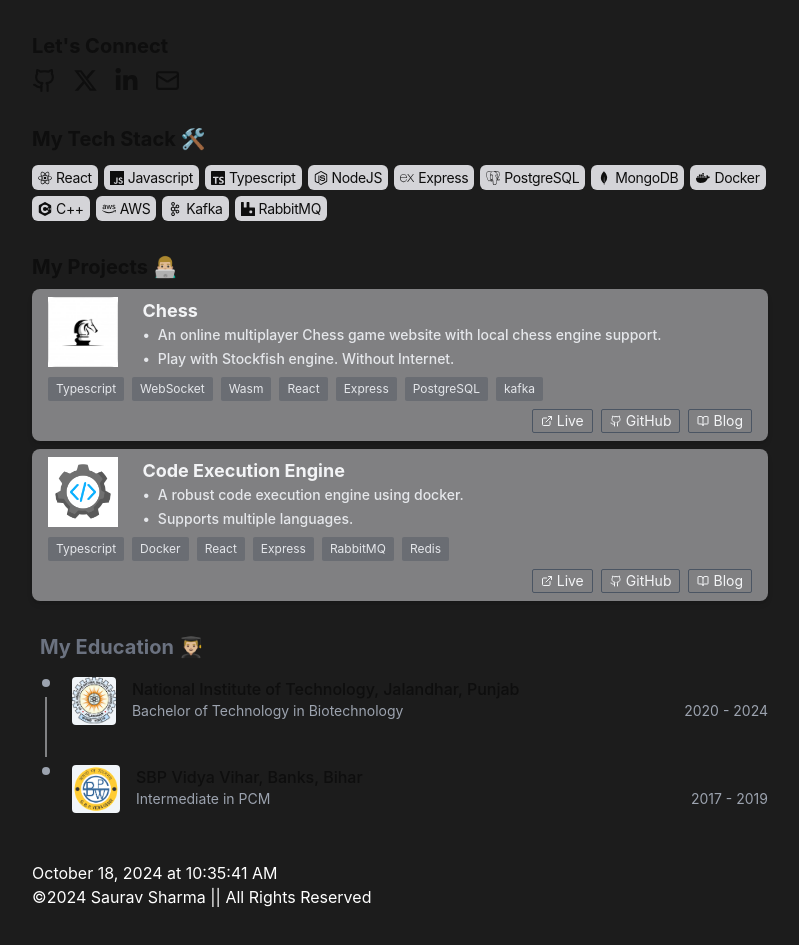
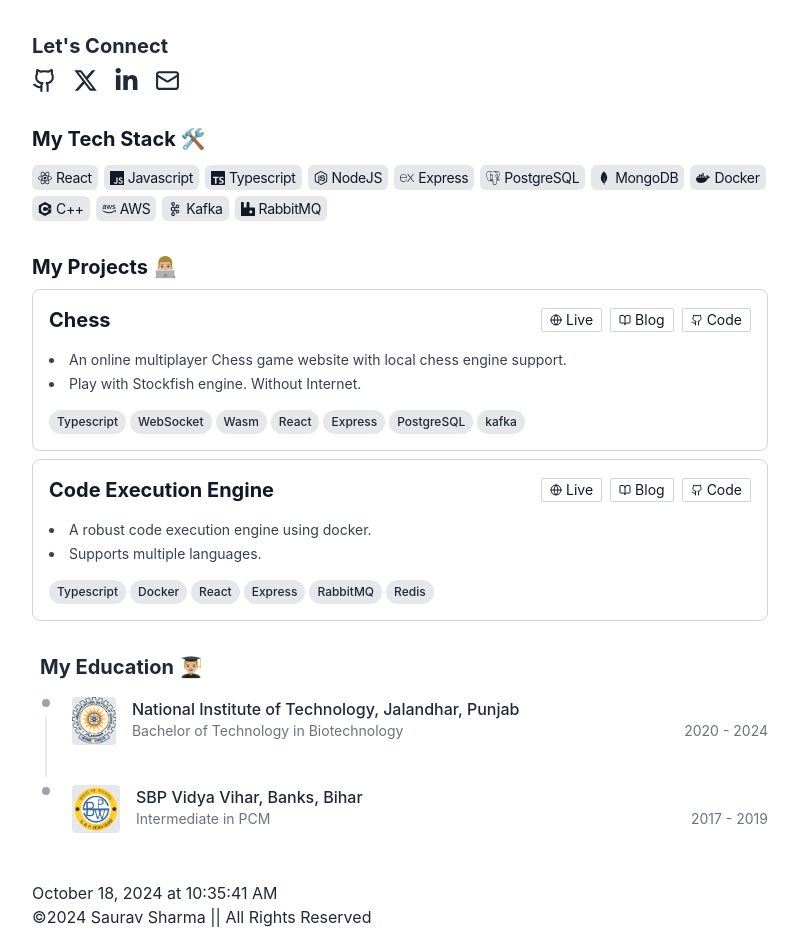
Before and after one commit to aniketsaurav18/saurav, a Next.js app: page / in a window 1280 px wide. Shown: the part 244-1189 px from the top of the page, without its empty margins (240-1039 px from the left). Built offline with nearby package versions, Linux system fonts and the light colour scheme.

Commit message:
fixed light mode error

```diff
--- a/src/app/globals.css
+++ b/src/app/globals.css
@@ -7,19 +7,20 @@
   --foreground: #0e0e0e;
 }
 
+body {
+  color: var(--foreground);
+  background-color: var(--background);
+  font-family: Inter, Helvetica, sans-serif;
+}
+
 @media (prefers-color-scheme: dark) {
   :root {
-    --background: #0a0a0a;
-    --foreground: #ededed;
+    --background: #1c1c1c;
+    --foreground: #e4e4e4;
   }
 }
 
-body {
-  color: var(--foreground);
-  background: #1c1c1c;
-  font-family: Inter, Helvetica, sans-serif;
-}
-
+/* Utility for text wrap balance */
 @layer utilities {
   .text-balance {
     text-wrap: balance;
@@ -32,16 +33,30 @@ body {
 }
 
 .custom-scrollbar::-webkit-scrollbar-track {
+  background: #e5e5e5; /* Light background for track */
+}
+
+.custom-scrollbar::-webkit-scrollbar-thumb {
+  background-color: #bbb;
+  border-radius: 4px;
+  border: 2px solid #f2f2f2;
+}
+
+/* Dark theme scrollbar styles */
+html.dark .custom-scrollbar::-webkit-scrollbar-track {
   background: #222; /* Dark background for track */
 }
 
-.custom-scrollbar::-webkit-scrollbar-thumb {
+html.dark .custom-scrollbar::-webkit-scrollbar-thumb {
   background-color: #555;
-  border-radius: 4px;
   border: 2px solid #333;
 }
 
 .custom-scrollbar {
-  scrollbar-color: #555 #222; /* Firefox */
+  scrollbar-color: #bbb #e5e5e5; /* Firefox (light theme) */
   scrollbar-width: thin;
 }
+
+html.dark .custom-scrollbar {
+  scrollbar-color: #555 #222; /* Firefox (dark theme) */
+}
--- a/src/app/projects/page.tsx
+++ b/src/app/projects/page.tsx
@@ -1,13 +1,13 @@
-import ProjectCard from "@/components/ProjectCard";
+import { ProjectCard2 } from "@/components/ProjectCard";
 import { MyProjects } from "@/lib/Projects";
 
 export default function Home() {
   return (
     <div>
-      <h1 className="font-bold text-x. sm:text-2xl my-2">My Projects 👨🏼‍💻</h1>
+      <h1 className="font-bold text-xl sm:text-2xl my-2">My Projects 👨🏼‍💻</h1>
       <div className="flex flex-col gap-2">
         {MyProjects.map((p, index) => (
-          <ProjectCard
+          <ProjectCard2
             key={index}
             title={p.projectName}
             description={p.projectDescription}
--- a/src/components/About.tsx
+++ b/src/components/About.tsx
@@ -5,7 +5,7 @@ import { FaLinkedinIn } from "react-icons/fa";
 
 const About = () => {
   return (
-    <main className="flex flex-col">
+    <main className="flex flex-col text-gray-800 dark:text-white">
       <p className="text-3xl font-bold">Hi, I am Saurav &#128075;</p>
       <ul className="my-2 text-base font-medium space-y-1">
         <li className="flex items-start">
@@ -26,16 +26,32 @@ const About = () => {
       <div className="my-4">
         <h1 className="font-bold text-xl my-2">Let&#39;s Connect</h1>
         <div className="flex flex-row gap-4 text-2xl">
-          <a href="https://github.com/aniketsaurav18">
+          <a
+            href="https://github.com/aniketsaurav18"
+            className="hover:text-gray-600 dark:hover:text-gray-300"
+            aria-label="GitHub"
+          >
             <LuGithub size={25} />
           </a>
-          <a href="https://twitter.com/aniketsauravv">
+          <a
+            href="https://twitter.com/aniketsauravv"
+            className="hover:text-blue-500 dark:hover:text-blue-400"
+            aria-label="Twitter"
+          >
             <FaXTwitter size={25} />
           </a>
-          <a href="https://www.linkedin.com/in/saurav-s-94328110a/">
+          <a
+            href="https://www.linkedin.com/in/saurav-s-94328110a/"
+            className="hover:text-blue-600 dark:hover:text-blue-400"
+            aria-label="LinkedIn"
+          >
             <FaLinkedinIn size={25} />
           </a>
-          <a href="mailto:aniketsaurav18@gmail.com">
+          <a
+            href="mailto:aniketsaurav18@gmail.com"
+            className="hover:text-red-500 dark:hover:text-red-400"
+            aria-label="Mail"
+          >
             <LuMail size={25} />
           </a>
         </div>
--- a/src/components/Education.tsx
+++ b/src/components/Education.tsx
@@ -2,14 +2,14 @@ export default function Education() {
   return (
     <div>
       <div className="ps-2 my-2 first:mt-0">
-        <h1 className="text-xl font-bold text-gray-500 dark:text-gray-100">
+        <h1 className="text-xl font-bold text-gray-800 dark:text-gray-100">
           My Education 👨🏼‍🎓
         </h1>
       </div>
-      <div className="flex flex-col">
+      <div className="flex flex-col text-gray-800 dark:text-white">
         <div className="flex gap-x-3 w-full">
           {/* Icon */}
-          <div className="relative last:after:hidden after:absolute after:top-7 after:bottom-0 after:start-3.5 after:w-px after:-translate-x-[0.5px] after:bg-gray-200 dark:after:bg-neutral-700">
+          <div className="relative last:after:hidden after:absolute after:top-7 after:bottom-0 after:start-3.5 after:w-px after:-translate-x-[0.5px] after:bg-gray-300 dark:after:bg-neutral-700">
             <div className="relative z-10 w-7 h-7 flex justify-center items-center">
               <div className="w-2 h-2 rounded-full bg-gray-400 dark:bg-neutral-600"></div>
             </div>
@@ -17,20 +17,18 @@ export default function Education() {
           <div className="w-full pb-8 pt-2">
             <div className="flex gap-4">
               <img
-                className="h-12 w-12 rounded object-cover object-center bg-slate-100"
+                className="h-12 w-12 rounded object-cover object-center bg-gray-200 dark:bg-neutral-700"
                 src="/NITJ-Logo-2.png"
                 alt="NITJ Logo"
                 width={20}
               />
               <div className="text-base font-medium w-full">
-                <h3 className="font-medium">
+                <h3 className="font-medium text-gray-800 dark:text-gray-100">
                   National Institute of Technology, Jalandhar, Punjab
                 </h3>
-                <div className="flex flex-col sm:flex-row justify-between font-normal text-sm text-gray-400">
+                <div className="flex flex-col sm:flex-row justify-between font-normal text-sm text-gray-500 dark:text-gray-400">
                   <p>
                     <span>Bachelor of Technology in Biotechnology</span>
-                    {/* <span className="mx-1">|</span>
-                    <span>CGPA: 9.0</span> */}
                   </p>
                   <p>2020 - 2024</p>
                 </div>
@@ -40,7 +38,7 @@ export default function Education() {
         </div>
         <div className="flex gap-x-3">
           {/* Icon */}
-          <div className="relative last:after:hidden dark:after:bg-neutral-700">
+          <div className="relative ">
             <div className="relative z-10 w-7 h-7 flex justify-center items-center">
               <div className="w-2 h-2 rounded-full bg-gray-400 dark:bg-neutral-600"></div>
             </div>
@@ -48,17 +46,17 @@ export default function Education() {
           <div className="w-full pb-8 pt-2">
             <div className="flex gap-4">
               <img
-                className="h-12 w-12 rounded object-cover object-center bg-slate-100"
+                className="h-12 w-12 rounded object-cover object-center bg-gray-200 dark:bg-neutral-700"
                 src="/SBP-LOGO.png"
                 alt="SBP Logo"
               />
               <div className="text-base font-medium w-full">
-                <h3 className="font-medium">SBP Vidya Vihar, Banks, Bihar</h3>
-                <div className="flex flex-col sm:flex-row justify-between font-normal text-sm text-gray-400">
+                <h3 className="font-medium text-gray-800 dark:text-gray-100">
+                  SBP Vidya Vihar, Banks, Bihar
+                </h3>
+                <div className="flex flex-col sm:flex-row justify-between font-normal text-sm text-gray-500 dark:text-gray-400">
                   <p>
                     <span>Intermediate in PCM</span>
-                    {/* <span className="mx-1">|</span>
-                    <span>Percentage: 84%</span> */}
                   </p>
                   <p>2017 - 2019</p>
                 </div>
@@ -67,7 +65,6 @@ export default function Education() {
           </div>
         </div>
         {/* Additional Items as needed */}
-        {/* Repeat similarly structured items here, updating content as required */}
       </div>
     </div>
   );
--- a/src/components/Footer.tsx
+++ b/src/components/Footer.tsx
@@ -14,7 +14,7 @@ const Footer = () => {
   }, []);
 
   return (
-    <footer className="my-4 text-white sm:text-base text-sm ">
+    <footer className="my-4 text-gray-800 dark:text-gray-300 sm:text-base text-sm">
       <div className="flex justify-between">
         {dateTime ? (
           <p>
--- a/src/components/Header.tsx
+++ b/src/components/Header.tsx
@@ -1,6 +1,6 @@
 const Header = () => {
   return (
-    <header className="font-bold text-2xl w-full h-10 py-6">
+    <header className="font-bold text-2xl w-full h-10 py-6 text-gray-800 dark:text-gray-100">
       Saurav Sharma
     </header>
   );
--- a/src/components/Navbar.tsx
+++ b/src/components/Navbar.tsx
@@ -1,6 +1,6 @@
 const Navbar = () => {
   return (
-    <nav className="flex flex-row gap-5 my-4 sticky top-0 z-50 backdrop-blur-md py-2">
+    <nav className="flex flex-row gap-5 my-4 sticky top-0 z-50 backdrop-blur-md py-2 text-gray-800 dark:text-gray-200">
       <a href="/" className="hover:underline">
         Home
       </a>
@@ -13,9 +13,6 @@ const Navbar = () => {
       <a href="/blogs" className="hover:underline">
         Blogs
       </a>
-      {/* <a href="/shelf" className="hover:underline">
-        Shelf
-      </a> */}
     </nav>
   );
 };
--- a/src/components/ProjectCard.tsx
+++ b/src/components/ProjectCard.tsx
@@ -1,4 +1,4 @@
-import { ExternalLink, Github, BookOpen } from "lucide-react";
+import { ExternalLink, Github, BookOpen, Globe } from "lucide-react";
 
 interface ProjectCardProps {
   logo: string;
@@ -10,7 +10,53 @@ interface ProjectCardProps {
   blogLink: string | undefined;
 }
 
-export default function ProjectCard({
+const ExternalLinkIcon = ({
+  liveLink,
+  githubLink,
+  blogLink,
+}: {
+  liveLink?: string;
+  githubLink: string;
+  blogLink?: string;
+}) => {
+  return (
+    <div className="flex space-x-2">
+      {liveLink && (
+        <a
+          href={liveLink}
+          target="_blank"
+          rel="noopener noreferrer"
+          className="flex items-center text-sm px-2 py-1 h-6 border border-gray-300 text-gray-900 hover:bg-gray-200 dark:border-gray-500 dark:text-gray-300 dark:hover:bg-zinc-700 rounded-sm transition-all"
+        >
+          <Globe className="h-3 w-3 mr-1" />
+          Live
+        </a>
+      )}
+      {blogLink && (
+        <a
+          href={blogLink}
+          target="_blank"
+          rel="noopener noreferrer"
+          className="flex items-center text-sm px-2 py-1 h-6 border border-gray-300 text-gray-900 hover:bg-gray-200 dark:border-gray-500 dark:text-gray-300 dark:hover:bg-zinc-700 rounded-sm transition-all"
+        >
+          <BookOpen className="h-3 w-3 mr-1" />
+          Blog
+        </a>
+      )}
+      <a
+        href={githubLink}
+        target="_blank"
+        rel="noopener noreferrer"
+        className="flex items-center text-sm px-2 py-1 h-6 border border-gray-300 text-gray-900 hover:bg-gray-200 dark:border-gray-500 dark:text-gray-300 dark:hover:bg-zinc-700 rounded-sm transition-all"
+      >
+        <Github className="h-3 w-3 mr-1" />
+        Code
+      </a>
+    </div>
+  );
+};
+
+export const ProjectCard2 = ({
   logo,
   title,
   description,
@@ -18,82 +64,137 @@ export default function ProjectCard({
   liveLink,
   githubLink,
   blogLink,
-}: ProjectCardProps) {
+}: ProjectCardProps) => {
   return (
-    <div className="w-full max-w-5xl mx-auto text-white px-4 py-2 rounded-lg shadow-md bg-zinc-200/50 dark:bg-[#222222] cursor-pointer">
-      <div className="flex flex-col gap-2">
-        <div className="flex flex-row gap-2 sm:gap-6">
-          <div className="w-[15%] sm:w-[10%] flex-shrink-0">
-            <div className="relative w-full pt-[100%] bg-white">
-              <img
-                src={logo}
-                alt={`${title} logo`}
-                className="absolute top-0 left-0 rounded-lg w-full object-cover"
-              />
-            </div>
-          </div>
-
-          <div className="w-full sm:w-[90%]">
-            <h3 className="sm:text-lg text-sm font-bold text-gray-100">
-              {title}
-            </h3>
-            <ul className="list-disc list-inside space-y-1">
-              {description.map((item, index) => (
-                <li
-                  key={index}
-                  className="text-sm text-gray-200 font-medium flex"
-                >
-                  <span className="flex-shrink-0 mr-2">•</span>
-                  <span>{item}</span>
-                </li>
-              ))}
-            </ul>
+    <div className="relative bg-white border border-gray-300 dark:bg-[#222222] dark:border-zinc-700 rounded-lg overflow-hidden group hover:border-gray-400 dark:hover:border-zinc-600 transition-colors">
+      <div className="p-4">
+        <div className="flex sm:items-center items-start sm:justify-between sm:flex-row flex-col sm:mb-4 mb-2">
+          <h3 className="text-xl font-bold text-gray-900 dark:text-gray-200">
+            {title}
+          </h3>
+          <div className="sm:block hidden">
+            <ExternalLinkIcon
+              liveLink={liveLink}
+              githubLink={githubLink}
+              blogLink={blogLink}
+            />
           </div>
         </div>
-        <div className="flex flex-wrap gap-2">
+        <ul className="space-y-1 text-sm text-gray-700 dark:text-gray-300 list-disc list-inside mb-4">
+          {description.map((item, index) => (
+            <li key={index}>{item}</li>
+          ))}
+        </ul>
+        <div className="flex flex-wrap gap-1">
           {techStack.map((tech, index) => (
             <span
               key={index}
-              className="text-xs font-normal px-2 py-1 bg-gray-700/30 text-gray-200 rounded-sm hover:bg-gray-700/50 transition-colors"
+              className="inline-flex items-center px-2 py-1 rounded-full text-xs font-medium bg-gray-200 text-gray-800 hover:bg-gray-300 dark:bg-zinc-700 dark:text-zinc-300 dark:hover:bg-zinc-600 transition-colors"
             >
               {tech}
             </span>
           ))}
         </div>
-        <div className="flex flex-col gap-4 w-full">
-          <div className="flex flex-wrap gap-2 justify-end">
-            {liveLink && (
-              <a
-                href={liveLink}
-                target="_blank"
-                rel="noopener noreferrer"
-                className="flex items-center text-sm px-2 py-1 h-6 border border-gray-600 text-gray-100 hover:bg-gray-700 rounded-sm transition-all"
-              >
-                <ExternalLink className="w-3 h-3 mr-1" />
-                <span>Live</span>
-              </a>
-            )}
-            <a
-              href={githubLink}
-              target="_blank"
-              rel="noopener noreferrer"
-              className="flex items-center text-sm px-2 py-1 h-6 border border-gray-600 text-gray-100 hover:bg-gray-700 rounded-sm transition-all"
-            >
-              <Github className="w-3 h-3 mr-1" />
-              <span>GitHub</span>
-            </a>
-            <a
-              href={blogLink}
-              target="_blank"
-              rel="noopener noreferrer"
-              className="flex items-center text-sm px-2 py-1 h-6 border border-gray-600 text-gray-100 hover:bg-gray-700 rounded-sm transition-all"
-            >
-              <BookOpen className="w-3 h-3 mr-1" />
-              <span>Blog</span>
-            </a>
-          </div>
+        <div className="sm:hidden block my-2">
+          <ExternalLinkIcon
+            liveLink={liveLink}
+            githubLink={githubLink}
+            blogLink={blogLink}
+          />
         </div>
       </div>
     </div>
   );
-}
+};
+
+// old ProjectCard, not used in the project
+
+// export function ProjectCard({
+//   logo,
+//   title,
+//   description,
+//   techStack,
+//   liveLink,
+//   githubLink,
+//   blogLink,
+// }: ProjectCardProps) {
+//   return (
+//     <div className="w-full max-w-5xl mx-auto text-white px-4 py-2 rounded-lg shadow-md bg-[#222222] cursor-pointer">
+//       <div className="flex flex-col gap-2">
+//         <div className="flex flex-row gap-2 sm:gap-6">
+//           {/* <div className="w-[15%] sm:w-[10%] flex-shrink-0">
+//             <div className="relative w-full pt-[100%] bg-white">
+//               <img
+//                 src={logo}
+//                 alt={`${title} logo`}
+//                 className="absolute top-0 left-0 rounded-lg w-full object-cover"
+//               />
+//             </div>
+//           </div> */}
+
+//           <div className="w-full sm:w-[90%]">
+//             <h3 className="sm:text-lg text-sm font-bold text-gray-100">
+//               {title}
+//             </h3>
+//             <ul className="list-disc list-inside space-y-1">
+//               {description.map((item, index) => (
+//                 <li
+//                   key={index}
+//                   className="text-sm text-gray-200 font-medium flex"
+//                 >
+//                   <span className="flex-shrink-0 mr-2">•</span>
+//                   <span>{item}</span>
+//                 </li>
+//               ))}
+//             </ul>
+//           </div>
+//         </div>
+//         <div className="flex flex-wrap gap-2">
+//           {techStack.map((tech, index) => (
+//             <span
+//               key={index}
+//               className="text-xs font-normal px-2 py-1 bg-gray-700/30 text-gray-200 rounded-sm hover:bg-gray-700/50 transition-colors"
+//             >
+//               {tech}
+//             </span>
+//           ))}
+//         </div>
+//         <div className="flex flex-col gap-4 w-full">
+//           <div className="flex flex-wrap gap-2 justify-end">
+//             {liveLink && (
+//               <a
+//                 href={liveLink}
+//                 target="_blank"
+//                 rel="noopener noreferrer"
+//                 className="flex items-center text-sm px-2 py-1 h-6 border border-gray-600 text-gray-100 hover:bg-gray-700 rounded-sm transition-all"
+//               >
+//                 <ExternalLink className="w-3 h-3 mr-1" />
+//                 <span>Live</span>
+//               </a>
+//             )}
+//             <a
+//               href={githubLink}
+//               target="_blank"
+//               rel="noopener noreferrer"
+//               className="flex items-center text-sm px-2 py-1 h-6 border border-gray-600 text-gray-100 hover:bg-gray-700 rounded-sm transition-all"
+//             >
+//               <Github className="w-3 h-3 mr-1" />
+//               <span>GitHub</span>
+//             </a>
+//             {blogLink && (
+//               <a
+//                 href={blogLink}
+//                 target="_blank"
+//                 rel="noopener noreferrer"
+//                 className="flex items-center text-sm px-2 py-1 h-6 border border-gray-600 text-gray-100 hover:bg-gray-700 rounded-sm transition-all"
+//               >
+//                 <BookOpen className="w-3 h-3 mr-1" />
+//                 <span>Blog</span>
+//               </a>
+//             )}
+//           </div>
+//         </div>
+//       </div>
+//     </div>
+//   );
+// }
--- a/src/components/Projects.tsx
+++ b/src/components/Projects.tsx
@@ -1,13 +1,15 @@
 import { MyProjects } from "@/lib/Projects";
-import ProjectsCard from "./ProjectCard";
+import { ProjectCard2 } from "./ProjectCard";
 
 const Projects = () => {
   return (
     <div className="w-full my-8 flex flex-col gap-2">
-      <h1 className="font-bold text-xl">My Projects 👨🏼‍💻</h1>
+      <h1 className="font-bold text-xl dark:text-white text-gray-900">
+        My Projects 👨🏼‍💻
+      </h1>
       <div className="flex flex-col gap-2">
         {MyProjects.map((p, index) => (
-          <ProjectsCard
+          <ProjectCard2
             key={index}
             title={p.projectName}
             description={p.projectDescription}
--- a/src/components/TechStack.tsx
+++ b/src/components/TechStack.tsx
@@ -2,14 +2,14 @@ import { TechStack } from "@/lib/TechStack";
 
 const TechStackComponent = () => {
   return (
-    <div className="w-full my-4">
+    <div className="w-full my-4 text-gray-900 dark:text-white">
       <h1 className="font-bold text-xl">My Tech Stack 🛠️</h1>
-      <div className="skills flex flex-wrap gap-1.5 mt-3 ">
+      <div className="skills flex flex-wrap gap-1.5 mt-3">
         {TechStack.map((skill) => (
           <div
             key={skill.skill}
             className="cursor-pointer transition-all duration-200
-             dark:bg-zinc-800 bg-zinc-300 flex items-center justify-center gap-1 py-0.5 px-1.5 rounded-md text-sm"
+             bg-gray-200 text-gray-900 dark:bg-zinc-800 dark:text-white flex items-center justify-center gap-1 py-0.5 px-1.5 rounded-md text-sm hover:bg-gray-300 dark:hover:bg-zinc-700"
           >
             {skill.icon}
             <p className="tracking-tight leading-normal">{skill.skill}</p>
```
Also changed, not shown: src/lib/Projects.ts (+4 -4 lines).
